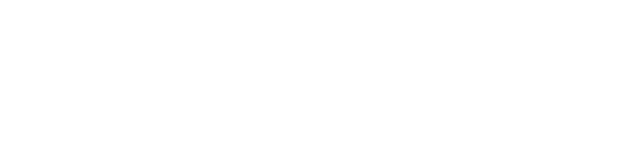
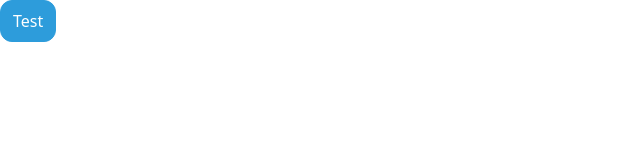
Before and after one commit to vladislav1010/edie-homepage, a website built with Parcel: page src/index.html in a window 1280 px wide. Shown: the whole page, without its empty margins (0-640 px from the left). Built offline with nearby package versions, Linux system fonts and the light colour scheme; some packages are replaced by stand-ins of ours.

Commit message:
feat: add md solid primary button, migrate to postcss-cssnext; change typography; add rings and css vars
Add primary color abstraction.

```diff
--- a/src/index.html
+++ b/src/index.html
@@ -16,10 +16,11 @@
       rel="stylesheet"
       href="../node_modules/modern-normalize/modern-normalize.css"
     />
-    <link rel="stylesheet" href="./styles/index.scss" />
+    <link rel="stylesheet" href="./styles/index.css" />
     <title>Edie homepage</title>
   </head>
   <body>
-    <include src="src/html/header.html" />
+    <include src="src/html/header.html"></include>
+    <button class="btn btn_md btn_solid btn_primary">Test</button>
   </body>
 </html>
--- a/src/styles/_base.scss
+++ b/src/styles/_base.css
@@ -25,7 +25,7 @@ body {
   line-height: var(--leading-normal);
 }
 
-// Taken from awesome framework https://github.com/tailwindlabs/tailwindcss, with small changes
+/* Taken from awesome framework https://github.com/tailwindlabs/tailwindcss, with small changes */
 
 /**
  * Removes the default spacing and border for appropriate elements.
--- /dev/null
+++ b/src/styles/_variables.css
@@ -0,0 +1,84 @@
+:root {
+  /* Hues */
+  --gray-1: #333333;
+  --gray-2: #4f4f4f;
+  --gray-3: #828282;
+  --gray-4: #bdbdbd;
+  --gray-6: #f2f2f2;
+  --white: #ffffff;
+  --blue-500: #2d9cdb;
+  --blue-600: #2185c0;
+  --blue-700: #1b6d9d;
+  /*noinspection CssInvalidFunction*/
+  --blue-500-50a: color(#2d9cdb a(50%));
+
+  /* Font familiees */
+  --font-sans-serif: Poppins;
+  /* If purpose of these variables in program changes, I'll rename variables to explain what I'm up to. */
+  --font-logo: Heebo;
+  --font-copyright: Montserrat;
+
+  /* Font weights */
+  --font-weight-normal: 400;
+  --font-weight-medium: 500;
+  /* Another font weights are related only to logo and copyright, so I consider them on-off values. */
+
+  /* Font sizes */
+  --text-base: 1rem;
+  --text-lg: 1.125rem;
+
+  /* Color naming abstraction */
+  --primary-500: var(--blue-500);
+  --primary-600: var(--blue-600);
+  --primary-700: var(--blue-700);
+  --primary-500-50a: var(--blue-500-50a);
+
+  /* Any future modifications to the repeating code can be done in one place and used by all the callers.
+  Should the code vary in the future, I can easily move it (or some of it) out again */
+  --text-title: var(--gray-1);
+  --text-body: var(--gray-2);
+  --text-caption: var(--gray-3);
+
+  /* This matches the problem, and behavior code is simple and straightforward. */
+  --text-darkm-default: var(--gray-6);
+
+  --text-placeholder: var(--gray-4);
+
+  /* Colors of the logo on dark and light backgrounds aren't ruled by categorization above.
+  Domain logic of specific colors for logo doesn't duplicated.
+  According to DAMP principle, the what-to's of the logo will describe it using specific steps: color, font-size, etc.
+  A following situation is highly unlikely: every time we make a change, we have to make a lot of little edits to a lot of different places.
+  So, we won't forget to update the logo's color, because we want to update some color in specific places. */
+
+  /* Line heights */
+  --leading-normal: 1.5;
+  --leading-none: 1;
+
+  /* Border widths */
+  --border-1: 1px;
+
+  /* Border radius */
+  --rounded-xl: 0.75rem;
+
+  /* Ring widths */
+  --ring-3: 3px;
+
+  /* Box-shadows */
+  --box-shadow-ring: var(--edie-ring-inset) 0 0 0
+    calc(var(--edie-ring-width) + var(--edie-ring-offset-width))
+    var(--edie-ring-color);
+}
+
+* {
+  --edie-shadow: 0 0 transparent;
+  /*noinspection CssUnresolvedCustomProperty*/
+  --edie-ring-inset: var(--edie-empty, /*!*/ /*!*/);
+  --edie-ring-offset-width: 0px;
+  --edie-ring-offset-color: #fff;
+  --edie-ring-color: var(--primary-500-50a);
+  --edie-ring-offset-shadow: 0 0 transparent;
+  --edie-ring-shadow: 0 0 transparent;
+  /* Default for ring width. I think, there is applies the following rule:
+  "If a change in one record causes a field in another record to change too, that’s a sign of a field in the wrong place." */
+  --edie-ring-width: var(--ring-3);
+}
--- a/src/styles/_variables.scss
+++ /dev/null
@@ -1,39 +0,0 @@
-:root {
-  --gray-1: #333333;
-  --gray-2: #4f4f4f;
-  --gray-3: #828282;
-  --gray-4: #bdbdbd;
-  --gray-6: #f2f2f2;
-  --white: #ffffff;
-  --blue: #2d9cdb;
-
-  --font-sans-serif: Poppins;
-  // If purpose of these variables in program changes, I'll rename variables to explain what I'm up to.
-  --font-logo: Heebo;
-  --font-copyright: Montserrat;
-
-  --font-weight-normal: 400;
-  --font-weight-medium: 500;
-  // Another font weights are related only to logo and copyright, so I consider them on-off values.
-
-  --text-base: 1.125rem;
-
-  // Any future modifications to the repeating code can be done in one place and used by all the callers.
-  // Should the code vary in the future, I can easily move it (or some of it) out again
-  --text-title: var(--gray-1);
-  --text-body: var(--gray-2);
-  --text-caption: var(--gray-3);
-
-  // This matches the problem, and behavior code is simple and straightforward.
-  --text-darkm-default: var(--gray-6);
-
-  --text-placeholder: var(--gray-4);
-
-  // Colors of the logo on dark and light backgrounds aren't ruled by categorization above.
-  // Domain logic of specific colors for logo doesn't duplicated.
-  // According to DAMP principle, the what-to's of the logo will describe it using specific steps: color, font-size, etc.
-  // A following situation is highly unlikely: every time we make a change, we have to make a lot of little edits to a lot of different places.
-  // So, we won't forget to update the logo's color, because we want to update some color in specific places.
-
-  --leading-normal: normal;
-}
--- /dev/null
+++ b/src/styles/atoms/_button.css
@@ -0,0 +1,63 @@
+.btn {
+  display: inline-flex;
+  align-items: center;
+  border-width: var(--border-1);
+  font-weight: var(--font-weight-medium);
+}
+
+.btn:disabled {
+  opacity: 0.4;
+  cursor: not-allowed;
+  box-shadow: none;
+}
+
+.btn:hover:disabled {
+  background: initial;
+}
+
+.btn:focus {
+  outline: none;
+  box-shadow: var(--box-shadow-ring);
+}
+
+/* Sizes */
+/* Separation of concerns. .btn and .btn_md each has 1 axis of change */
+.btn_md {
+  font-size: var(--text-base);
+  vertical-align: middle;
+  border-radius: var(--rounded-xl);
+  height: 42px;
+  padding-left: 12px;
+  padding-right: 12px;
+}
+
+/* Color schemes */
+.btn_primary.btn_solid {
+  --edie-ring-color: var(--primary-500-50a);
+  --bg: var(--primary-500);
+  --color: var(--white);
+  --hover-bg: var(--primary-600);
+  --active-bg: var(--primary-700);
+}
+
+/* Variants */
+.btn_solid {
+  background-color: var(--bg);
+  color: var(--color);
+  border-color: var(--bg);
+}
+
+.btn_solid:hover:disabled {
+  background-color: var(--bg);
+  border-color: var(--bg);
+}
+
+.btn_solid:hover {
+  background-color: var(--hover-bg);
+  border-color: var(--hover-bg);
+}
+
+.btn_solid:active {
+  background-color: var(--active-bg);
+  border-color: var(--active-bg);
+}
--- /dev/null
+++ b/src/styles/atoms/_index.css
@@ -0,0 +1 @@
+@import "./_button.css";
--- /dev/null
+++ b/src/styles/index.css
@@ -0,0 +1,4 @@
+@import "./_variables.css";
+@import "./_base.css";
+
+@import "./atoms/_index.css";
--- a/src/styles/index.scss
+++ /dev/null
@@ -1,2 +0,0 @@
-@import "variables";
-@import "base";
```
Also changed, not shown: package.json (+7 -3 lines), .postcssrc.js (added), 1 other file.
